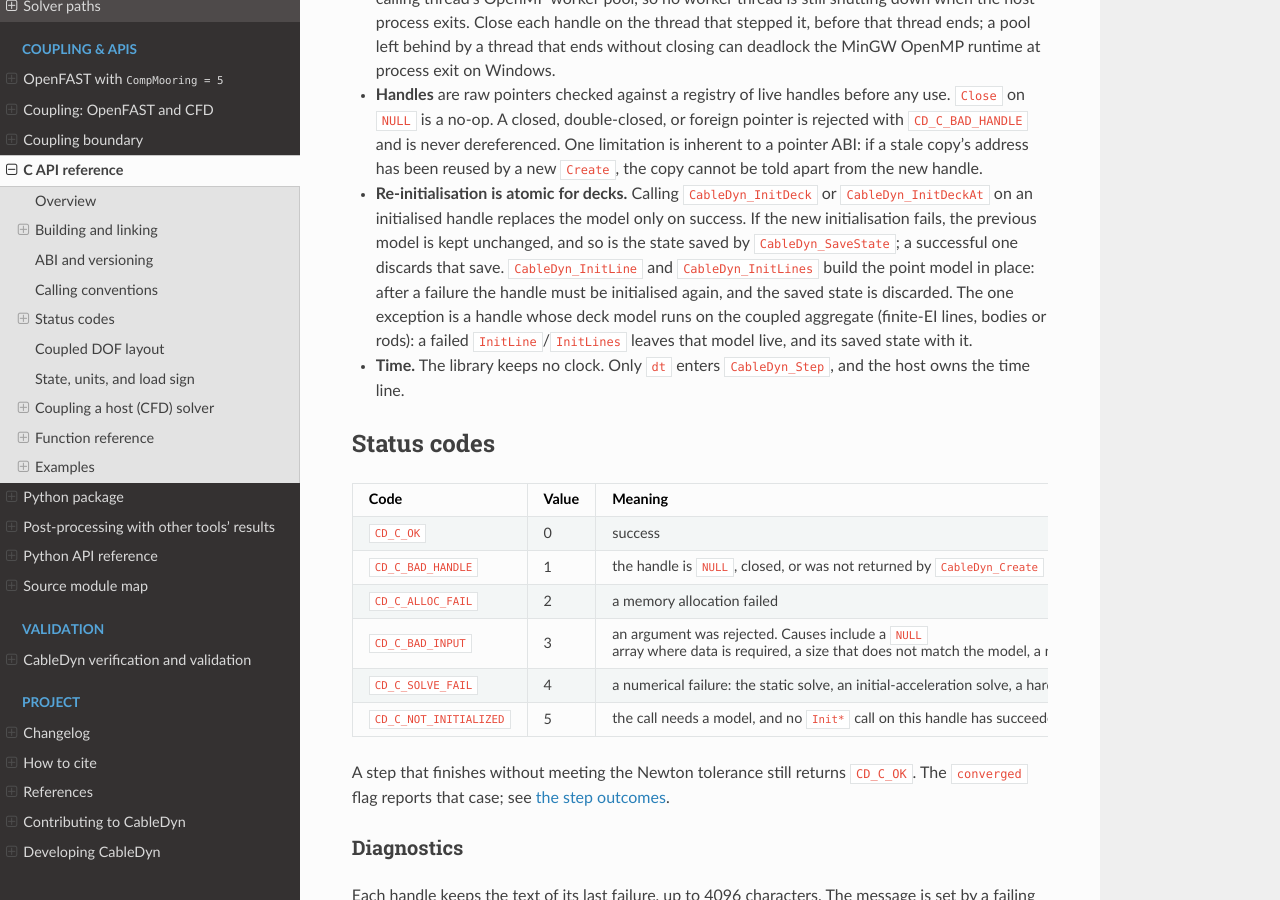
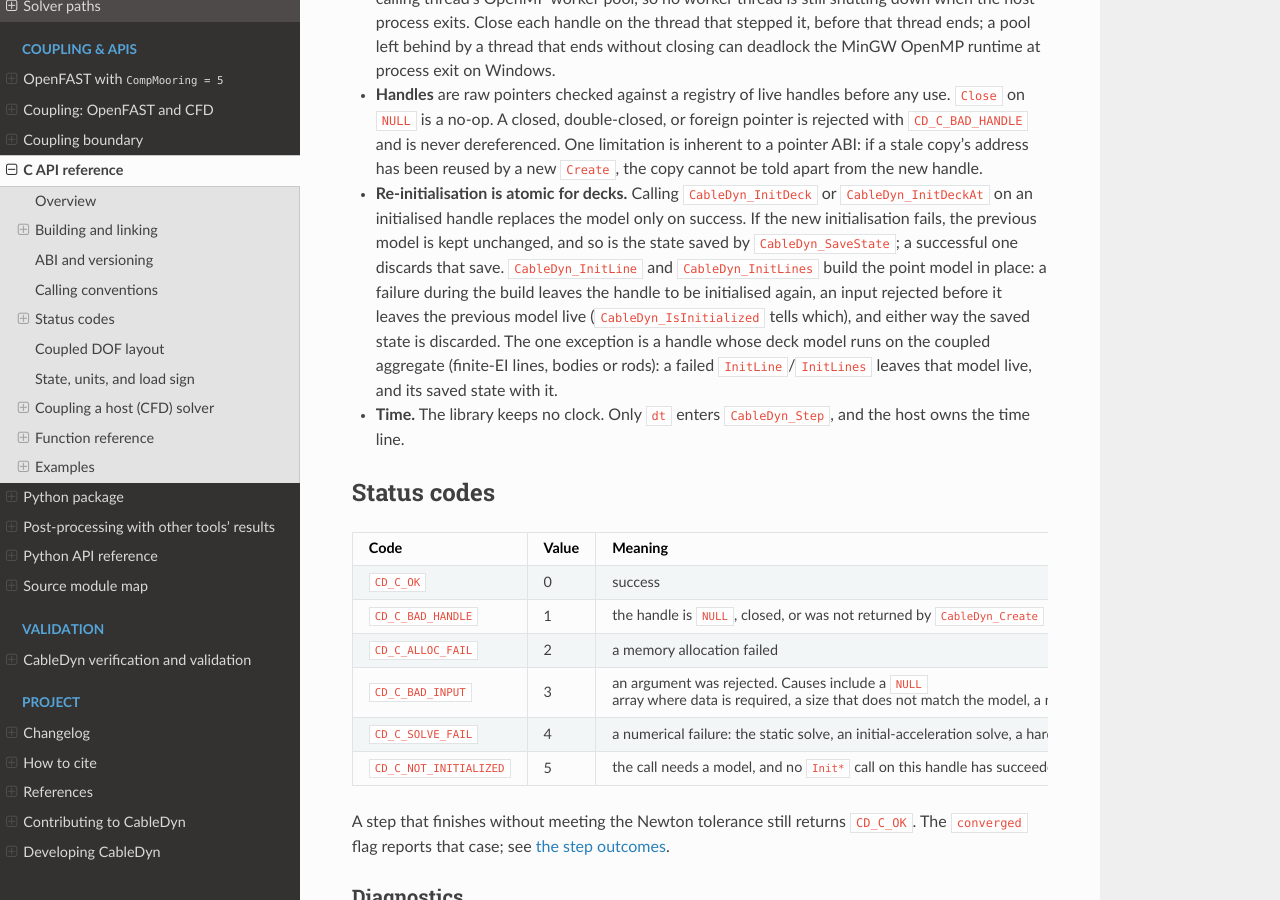
Before and after one commit to SMI-Lab-Inha/CableDyn, a Sphinx documentation site: the page built from doc/capi.rst, in a window 1280 px wide and 900 px high, scrolled down 7333 px. Built offline with Sphinx 7.4.7 and the Read the Docs theme 3.1.0, drawn with Linux system fonts in a browser that asks for light colours.

Commit message:
docs(capi): state what a failed InitLine leaves behind
Signed-off-by: Jae Hoon Seo <jaehoon.seo@inha.ac.kr>

```diff
--- a/doc/capi.rst
+++ b/doc/capi.rst
@@ -348,8 +348,10 @@
   ``CableDyn_InitDeckAt`` on an initialised handle replaces the model only on success. If the
   new initialisation fails, the previous model is kept unchanged, and so is the state saved by
   ``CableDyn_SaveState``; a successful one discards that save. ``CableDyn_InitLine`` and
-  ``CableDyn_InitLines`` build the point model in place: after a failure the handle must be
-  initialised again, and the saved state is discarded. The one exception is a handle whose
+  ``CableDyn_InitLines`` build the point model in place: a failure during the build leaves the
+  handle to be initialised again, an input rejected before it leaves the previous model live
+  (``CableDyn_IsInitialized`` tells which), and either way the saved state is discarded. The one
+  exception is a handle whose
   deck model runs on the coupled aggregate (finite-EI lines, bodies or rods): a failed
   ``InitLine``/``InitLines`` leaves that model live, and its saved state with it.
 * **Time.** The library keeps no clock. Only ``dt`` enters ``CableDyn_Step``, and the host owns
```
